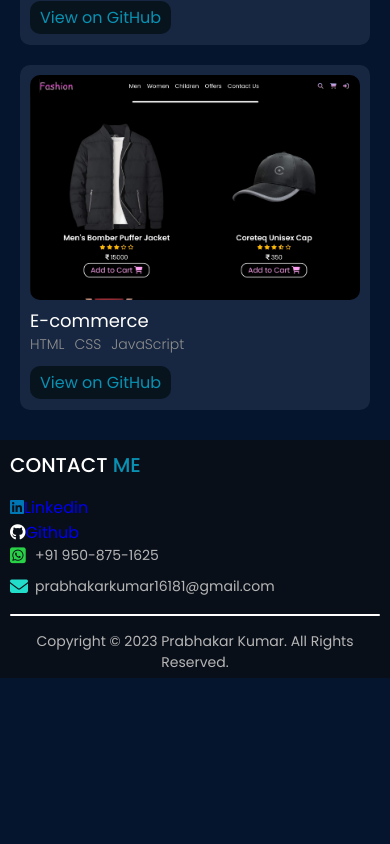
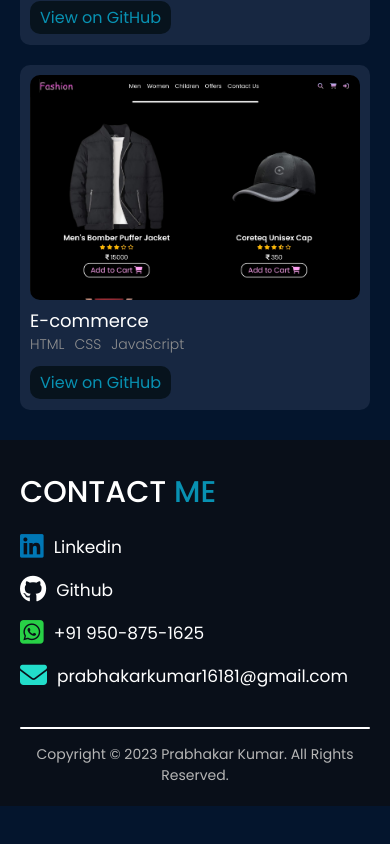
Before and after one commit to coder-prabhakar/personal-portfolio, a React (Create React App) app: page / in a window 390 px wide. Shown: the part 2644-3488 px from the top of the page. Before the commit the page ends 3392 px from the top, so only its background shows below. Built offline with nearby package versions, Linux system fonts and the light colour scheme; the HTML template or start-up script is replaced by a standard one.

Commit message:
css updated

```diff
--- a/src/component/css/footer.css
+++ b/src/component/css/footer.css
@@ -13,16 +13,20 @@
 
 .footer p{ color:#b6b6b6; }
 
-.footer .contact-info { display: flex; flex-direction: row; justify-content: space-around; }
-
-.footer .contact-info p{
-    display: grid;
-    grid-template-columns: 45px 1fr;
-    align-items: center;
+.footer .contact-info {
+    display: flex;
+    justify-content: space-between;
 }
 
-.footer .contact-info p i {
-    font-size: 30px;
+.footer .contact-info p, .footer .contact-info a{
+    display: flex;
+    gap: 10px;
+    align-items: center;
+    color: white;
+}
+
+.footer .contact-info p i, .footer .contact-info a i {
+    font-size: 25px;
 }
 
 .footer .copyright-container {
@@ -38,50 +42,58 @@
 
 .footer .copyright-container p {
     text-align: center;
-    margin-top: 40px;
+    margin-top: 20px;
 }
 
-@media (max-width:1050px) {
-    .footer .container{ padding: 0 30px; }
-    .footer .contact-info p{
+@media only screen and (max-width:1050px) {
+    .footer{
+        padding: 40px 30px 20px 30px;
+    }
+
+    .footer .container{ width: 100%; }
+
+    .footer .contact-info p, .footer .contact-info a{
         grid-template-columns: 40px 1fr;
     }
 }
 
-@media (max-width:900px) {
+@media only screen and (max-width:900px) {
     .footer .contact-info {
+        margin-top: 10px;
         display: grid;
         grid-template-columns: auto auto;
         justify-content: space-around;
     }
 }
 
-@media (max-width:600px) {
-    .footer .contact-info { grid-template-columns: 1fr;  }
+@media only screen and (max-width:600px) {
+    .footer{
+        padding: 30px 20px 20px 20px;
+    }
+
+    .footer h1{
+        font-size: 30px;
+        font-weight: 500;
+    }
+
+    .footer .contact-info {
+        grid-template-columns: 1fr;
+    }
+
+    .footer .contact-info p, .footer .contact-info a{
+        font-size: 17px;
+        margin: 8px 0;
+    }
 }
 
-@media (max-width:400px) {
-    .footer{ padding: 10px 0 5px 0; }
-    .footer .container{ padding: 0 10px; }
-    .footer h1{ font-size: 20px; }
-    .footer .contact-info { margin-top: 15px; }
-    .footer .contact-info p{
-        grid-template-columns: 25px 1fr;
-        font-size: 14px;
-        margin-top: 0;
-        margin-bottom: 10px;
+@media only screen and (max-width:500px) {
+    .footer .contact-info p i, .footer .contact-info a i {
+        font-size: 27px;
     }
-    .footer .contact-info p i { font-size: 18px; }
-    .footer .copyright-container { margin-top: 7px; }
+
     .footer .copyright-container p {
         font-size: 14px;
         margin-top: 15px;
         margin-bottom: 0;
     }
 }
-
-@media (max-width:280px){
-    .footer .contact-info .contactEmail{
-        grid-template-columns: 1fr;
-    }
-}
```
